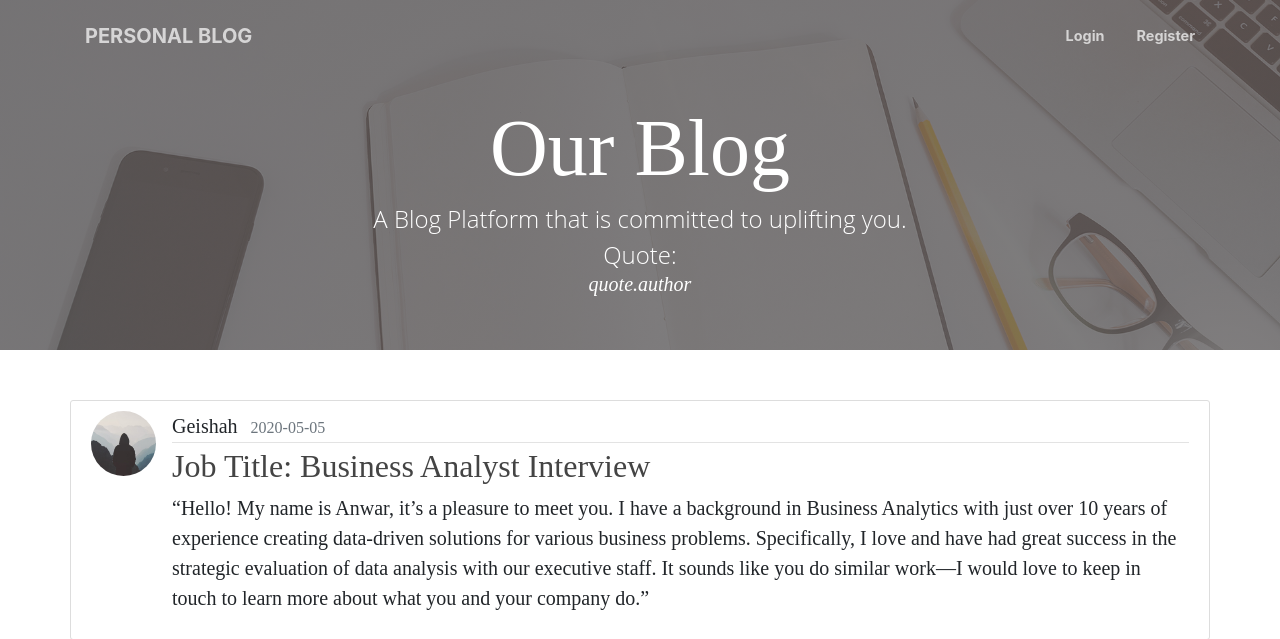
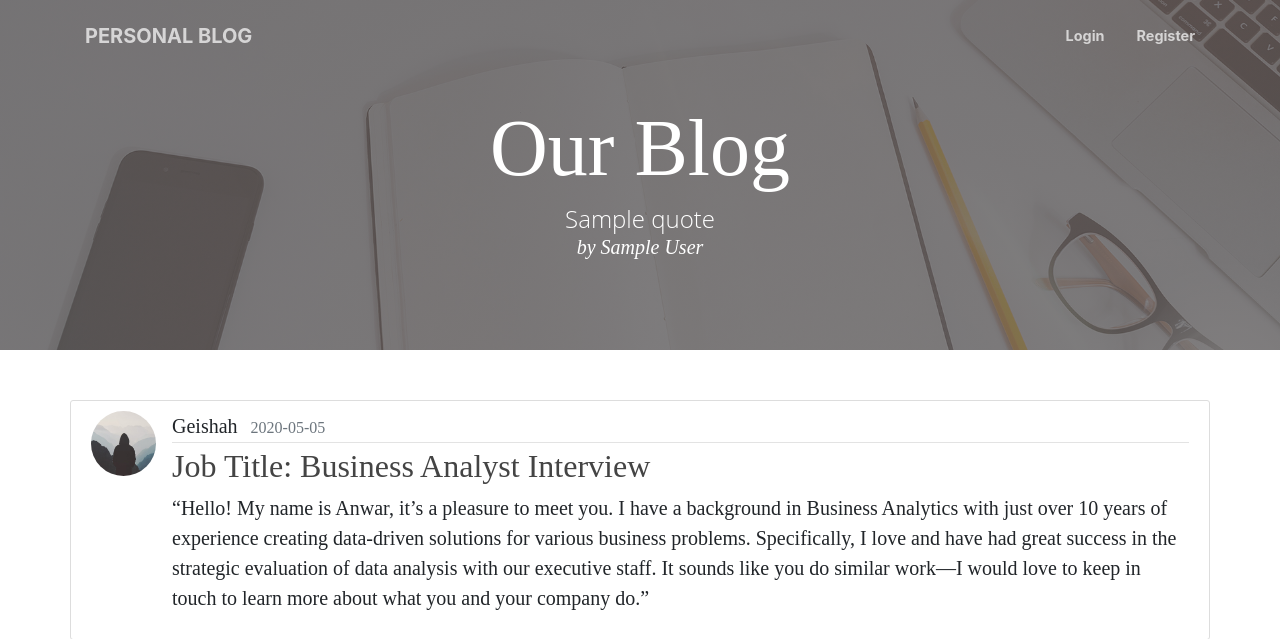
Before and after one commit to Beryl01/My_Flavour_PersonalBlog, a Flask app: template app/templates/pitch.html in a window 1280 px wide. Shown: the top 639 px of the page. Run offline with Flask 2, Linux system fonts and the light colour scheme; data comes from the database, SQL or seed files in the repository; tables that the repository leaves empty hold one stand-in row (values such as "Sample post"); the template is opened without the code that fills it: values that come from a table or form of the project are taken from there, most other values are stand-ins (such as "Sample title", 1, 10 or a date in 2020); some libraries are stand-ins or nearby versions.

Commit message:
addded random api for quotes on my project

```diff
--- a/app/__init__.py
+++ b/app/__init__.py
@@ -22,7 +22,4 @@ MAIL_PASSWORD = os.environ.get("MAIL_PASSWORD")
 migrate = Migrate(app,db)
 mail = Mail(app)
 
-QUOTES_API_URL='http://quotes.stormconsultancy.co.uk/random.json'
-
-
 from app import routes
--- a/app/routes.py
+++ b/app/routes.py
@@ -9,6 +9,7 @@ from app.models import User, Post, Comment
 from flask_login import login_user, current_user, logout_user, login_required
 from flask_mail import Mail, Message
 from flask_migrate import Migrate, MigrateCommand
+from .requests import get_quote
 
 @app.route("/")
 @app.route("/index")
@@ -27,9 +28,10 @@ def subscribe():
 @app.route("/view")
 @login_required
 def view():
+    quote = get_quote()
     page = request.args.get('page', 1, type=int)
     posts = Post.query.order_by(Post.date.desc()).paginate(page=page, per_page=5)
-    return render_template('view.html', posts=posts)
+    return render_template('view.html', posts=posts, quote=quote)
 
 @app.route("/comment", methods=['GET', 'POST'])
 def comment():
--- a/app/templates/base.html
+++ b/app/templates/base.html
@@ -277,9 +277,8 @@
         <div class="">
           <div class="site-heading">
             <h1>Our Blog</h1>
-            <span class="subheading">A Blog Platform that is committed to uplifting you.</span>
-            <span class="subheading">Quote: </span>
-            <cite title="Source Title">quote.author</cite>
+            <span class="subheading">{{quote.quote}}</span>
+            <cite title="Source Title">by {{quote.author}}</cite>
           </div>
         </div>
       </div>
```
Also changed, not shown: app/requests.py (added, +17 -0 lines).
